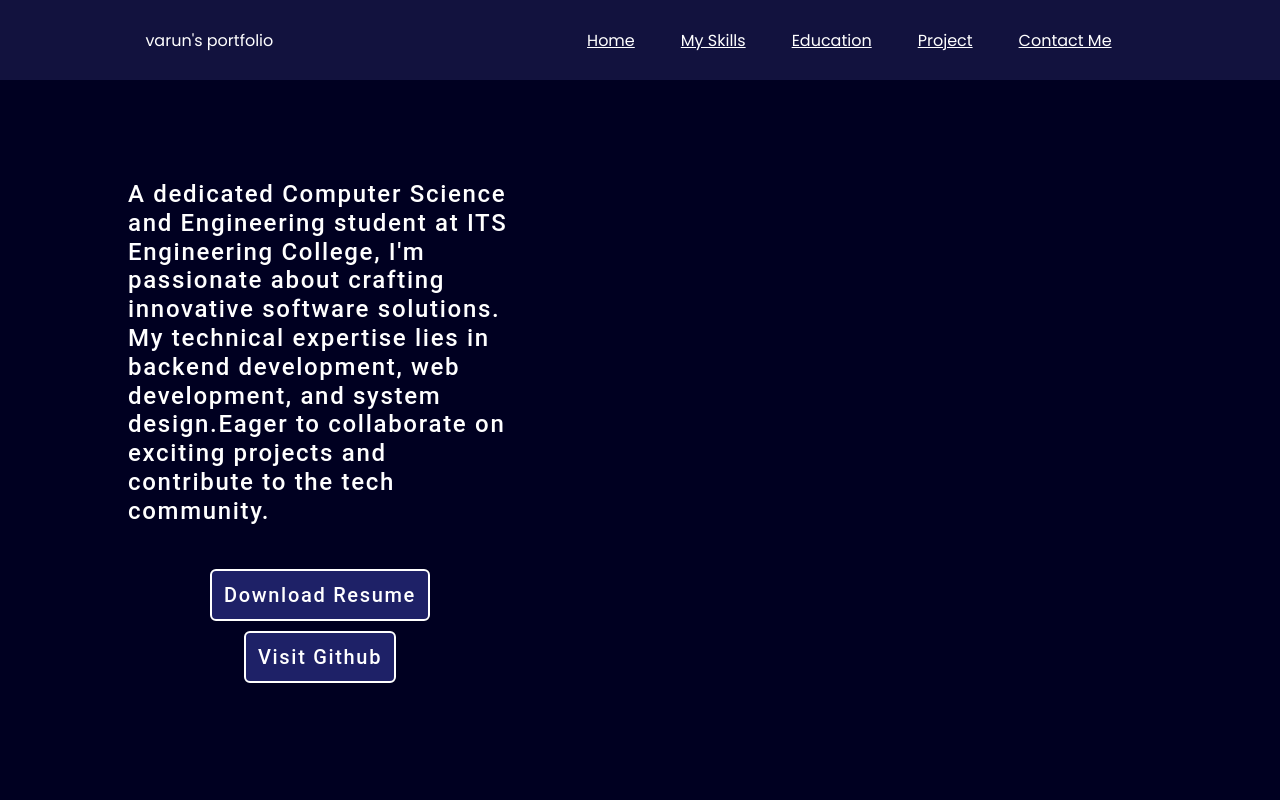
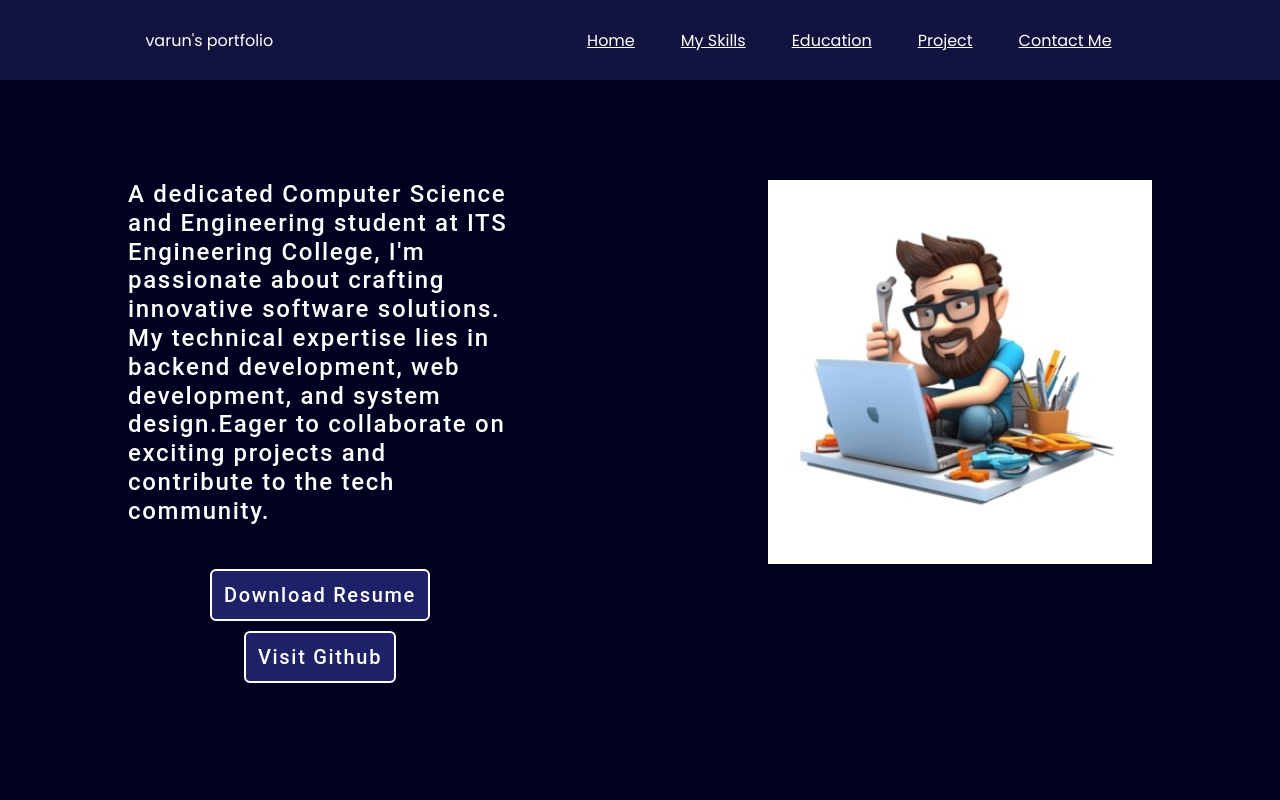
Before and after one commit to varun1903/Varun_Portfolio., a plain HTML site: page index.html in a window 1280 px wide. Shown: the top 800 px of the page. Drawn offline with nearby package versions, Linux system fonts and the light colour scheme.

Commit message:
Update index.html

```diff
--- a/index.html
+++ b/index.html
@@ -44,7 +44,7 @@
 </div>
 </div>
 <div class="rightsection">
-    <img src="/img/img11.png" alt="">
+    <img src="/img/img11.jpg" alt="">
 
 </div>
         </section>
@@ -105,4 +105,5 @@
         });
       </script>
 </body>
+
 </html>
```
